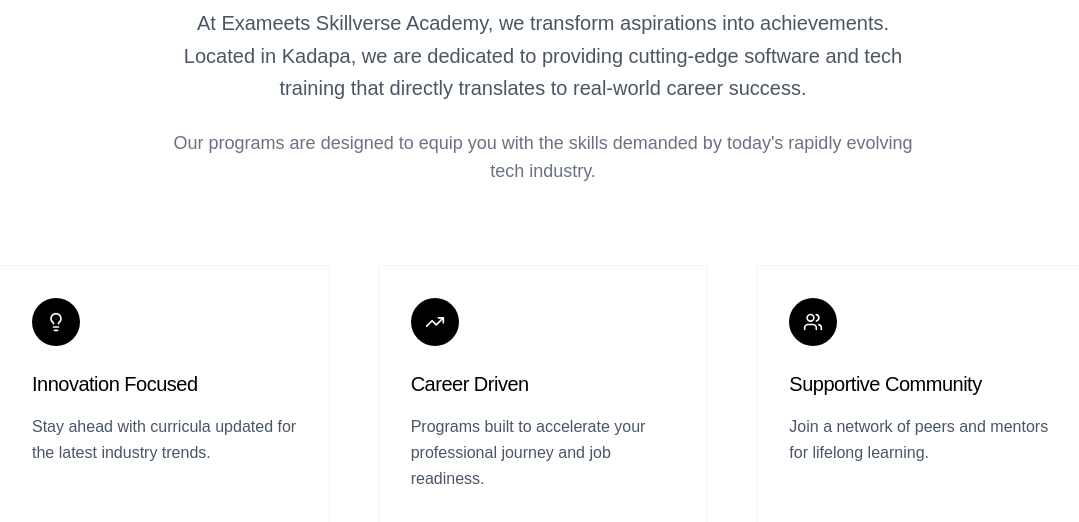
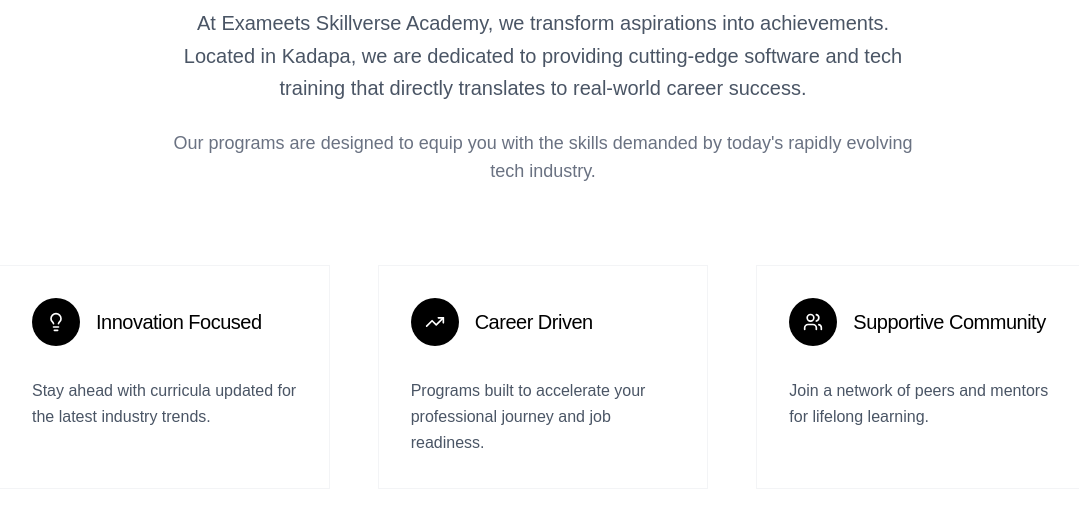
Before and after one commit to exameets-1/skillverse, a Next.js app: page / in a window 1280 px wide. Shown: the part 993-1515 px from the top of the page, without its empty margins (97-1176 px from the left). Built offline with nearby package versions, Linux system fonts and the light colour scheme.

Commit message:
Aligned lOGOS

```diff
--- a/src/components/About.tsx
+++ b/src/components/About.tsx
@@ -30,59 +30,41 @@
         <div className="grid md:grid-cols-3 gap-8 lg:gap-12">
           {/* Innovation Focused */}
           <div className="group bg-white border border-gray-100 p-8 transition-all duration-300 hover:border-gray-200 hover:shadow-sm animate-fade-in-up delay-300">
-            <div className="mb-8">
-              <div className="w-12 h-12 bg-black rounded-full flex items-center justify-center mb-6 group-hover:scale-105 transition-transform duration-300">
+            <div className="mb-8 flex items-center gap-4">
+              <div className="w-12 h-12 bg-black rounded-full flex items-center justify-center group-hover:scale-105 transition-transform duration-300">
                 <Lightbulb className="w-5 h-5 text-white" />
               </div>
-              <h3 className="text-xl font-medium text-black mb-4 tracking-tight">Innovation Focused</h3>
+              <h3 className="text-xl font-medium text-black tracking-tight">Innovation Focused</h3>
+            </div>
             <p className="text-gray-600 leading-relaxed font-light">
               Stay ahead with curricula updated for the latest industry trends.
             </p>
           </div>
-            {/* <div className="pt-6 border-t border-gray-50">
-              <div className="flex items-center text-gray-800 text-sm font-medium">
-                <div className="w-1.5 h-1.5 bg-black rounded-full mr-3"></div>
-                Latest Tech Stack
-              </div>
-            </div> */}
-          </div>
 
           {/* Career Driven */}
           <div className="group bg-white border border-gray-100 p-8 transition-all duration-300 hover:border-gray-200 hover:shadow-sm animate-fade-in-up delay-500">
-            <div className="mb-8">
-              <div className="w-12 h-12 bg-black rounded-full flex items-center justify-center mb-6 group-hover:scale-105 transition-transform duration-300">
+            <div className="mb-8 flex items-center gap-4">
+              <div className="w-12 h-12 bg-black rounded-full flex items-center justify-center group-hover:scale-105 transition-transform duration-300">
                 <TrendingUp className="w-5 h-5 text-white" />
               </div>
-              <h3 className="text-xl font-medium text-black mb-4 tracking-tight">Career Driven</h3>
+              <h3 className="text-xl font-medium text-black tracking-tight">Career Driven</h3>
+            </div>
             <p className="text-gray-600 leading-relaxed font-light">
               Programs built to accelerate your professional journey and job readiness.
             </p>
           </div>
-            {/* <div className="pt-6 border-t border-gray-50">
-              <div className="flex items-center text-gray-800 text-sm font-medium">
-                <div className="w-1.5 h-1.5 bg-black rounded-full mr-3"></div>
-                Job Placement Support
-              </div>
-            </div> */}
-          </div>
 
           {/* Supportive Community */}
           <div className="group bg-white border border-gray-100 p-8 transition-all duration-300 hover:border-gray-200 hover:shadow-sm animate-fade-in-up delay-700">
-            <div className="mb-8">
-              <div className="w-12 h-12 bg-black rounded-full flex items-center justify-center mb-6 group-hover:scale-105 transition-transform duration-300">
+            <div className="mb-8 flex items-center gap-4">
+              <div className="w-12 h-12 bg-black rounded-full flex items-center justify-center group-hover:scale-105 transition-transform duration-300">
                 <Users className="w-5 h-5 text-white" />
               </div>
-              <h3 className="text-xl font-medium text-black mb-4 tracking-tight">Supportive Community</h3>
+              <h3 className="text-xl font-medium text-black tracking-tight">Supportive Community</h3>
+            </div>
             <p className="text-gray-600 leading-relaxed font-light">
               Join a network of peers and mentors for lifelong learning.
             </p>
-            </div>
-            {/* <div className="pt-6 border-t border-gray-50">
-              <div className="flex items-center text-gray-800 text-sm font-medium">
-                <div className="w-1.5 h-1.5 bg-black rounded-full mr-3"></div>
-                Mentor Network
-              </div>
-            </div> */}
           </div>
         </div>
       </div>
--- a/src/components/Courses.tsx
+++ b/src/components/Courses.tsx
@@ -84,16 +84,18 @@
                     index === 3 ? 'delay-900' : 'delay-1100'
                   }`}
                 >
-                  {/* Icon */}
-                  <div className="mb-6">
-                    <div className="w-12 h-12 bg-black rounded-full flex items-center justify-center mb-6 group-hover:scale-105 transition-transform duration-300">
+                  {/* Icon and Title */}
+                  <div className="mb-6 flex items-center gap-4">
+                    <div className="w-12 h-12 bg-black rounded-full flex items-center justify-center group-hover:scale-105 transition-transform duration-300">
                       <IconComponent className="w-5 h-5 text-white" />
                     </div>
-                    <h3 className="text-xl font-medium text-black mb-3 tracking-tight">{course.title}</h3>
-                    <p className="text-gray-600 font-light leading-relaxed mb-6">
-                      {course.description}
-                    </p>
+                    <h3 className="text-xl font-medium text-black tracking-tight mb-0">{course.title}</h3>
                   </div>
+
+                  {/* Description */}
+                  <p className="text-gray-600 font-light leading-relaxed mb-6">
+                    {course.description}
+                  </p>
 
                   {/* Course Details */}
                   <div className="space-y-4 mb-6">
@@ -168,7 +170,7 @@
                     <div className="w-10 h-10 bg-black rounded-full flex items-center justify-center mr-4 flex-shrink-0">
                       <IconComponent className="w-4 h-4 text-white" />
                     </div>
-                    <h3 className="text-lg font-medium text-black tracking-tight">{course.title}</h3>
+                    <h3 className="text-lg font-medium text-black tracking-tight mb-0">{course.title}</h3>
                   </div>
 
                   {/* Description */}
```
Lines whose indentation alone changed are shown as unchanged.
